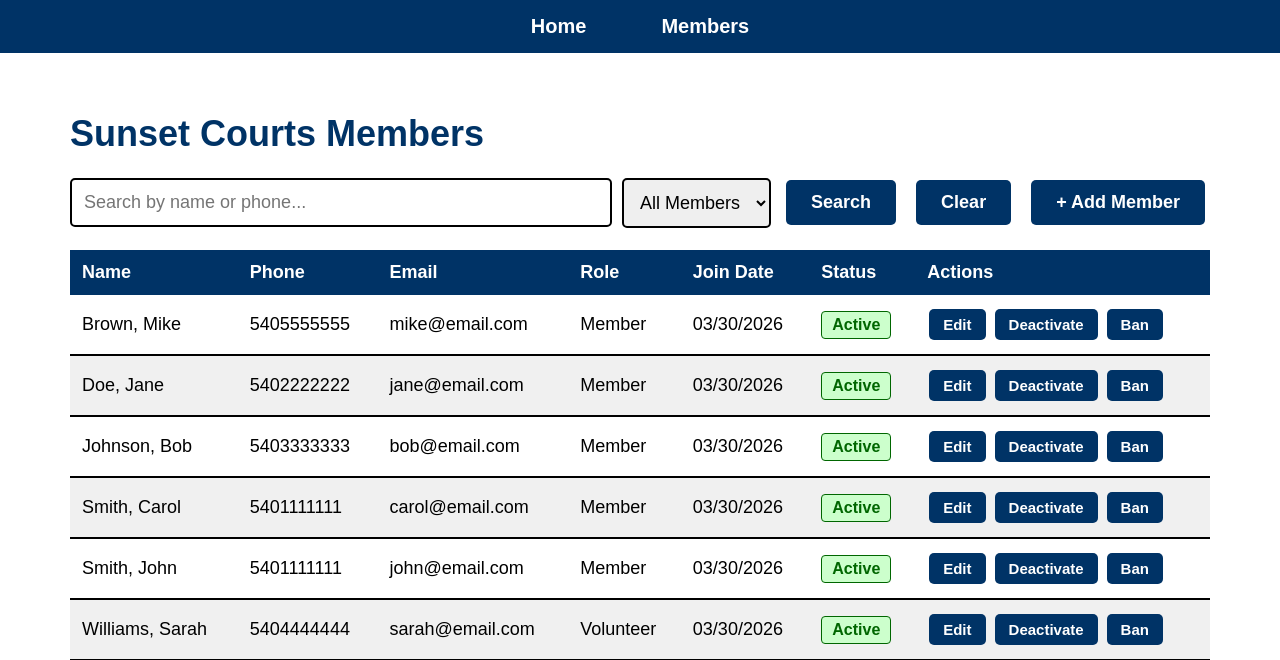
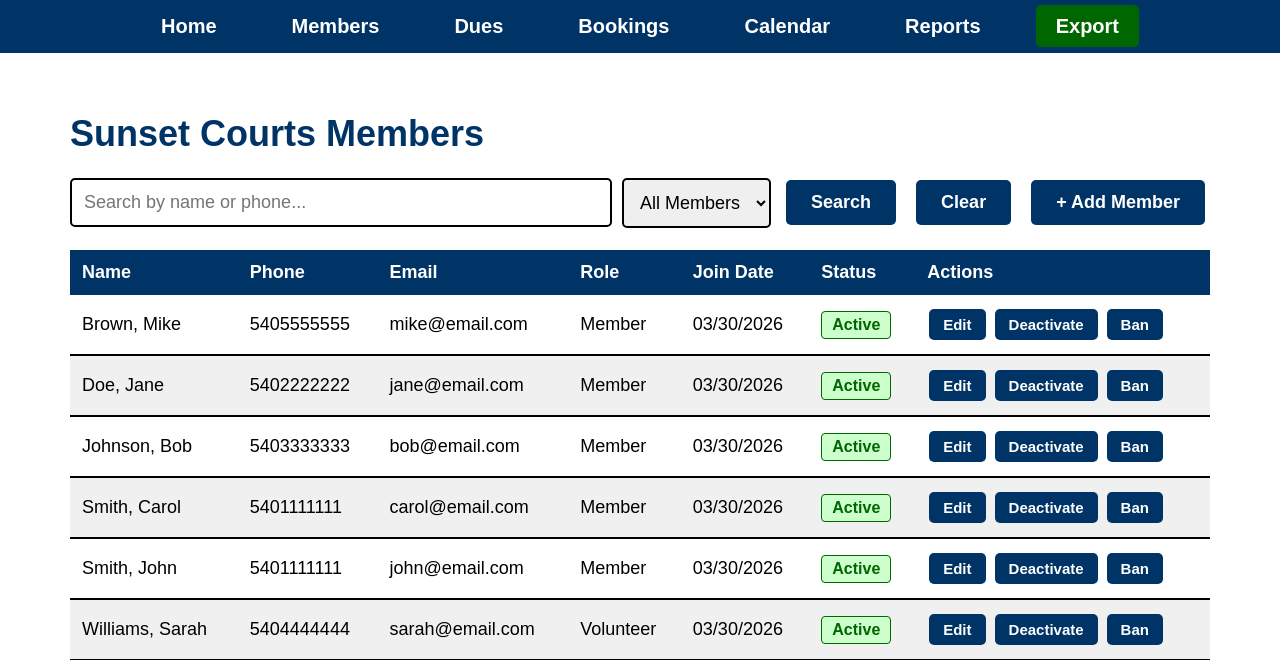
Before and after one commit to brandontrice/sunset-courts, a Flask app: page /members in a window 1280 px wide. Shown: the top 660 px of the page. Run offline with Flask 3, Linux system fonts and the light colour scheme; data comes from the database, SQL or seed files in the repository.

Commit message:
Update members.html
Added extra options to the navbar to allow easy transport to the other pages on the app.

```diff
--- a/templates/members.html
+++ b/templates/members.html
@@ -109,7 +109,11 @@
 <nav class="navbar">
     <a href="/">Home</a>
     <a href="/members">Members</a>
-    <!-- Add other nav links here -->
+    <a href="/dues">Dues</a>
+    <a href="/bookings">Bookings</a>
+    <a href="/calendar">Calendar</a>
+    <a href="/reports">Reports</a>
+    <a href="/export" style="background:#006600; border-radius:5px;">Export</a>
 </nav>
 
 <!-- * Flash messages: Displays temporary feedback * -->
```
